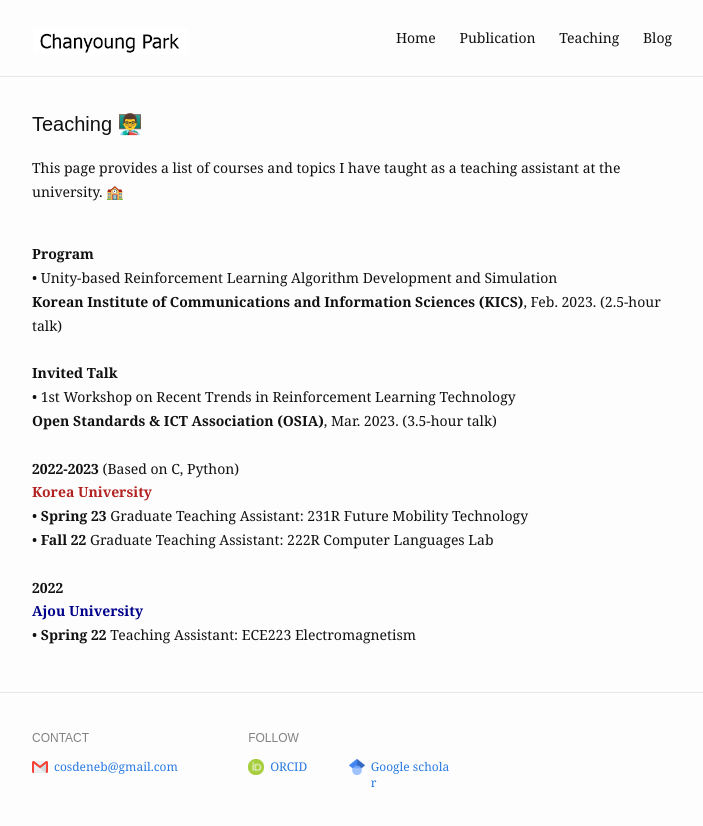
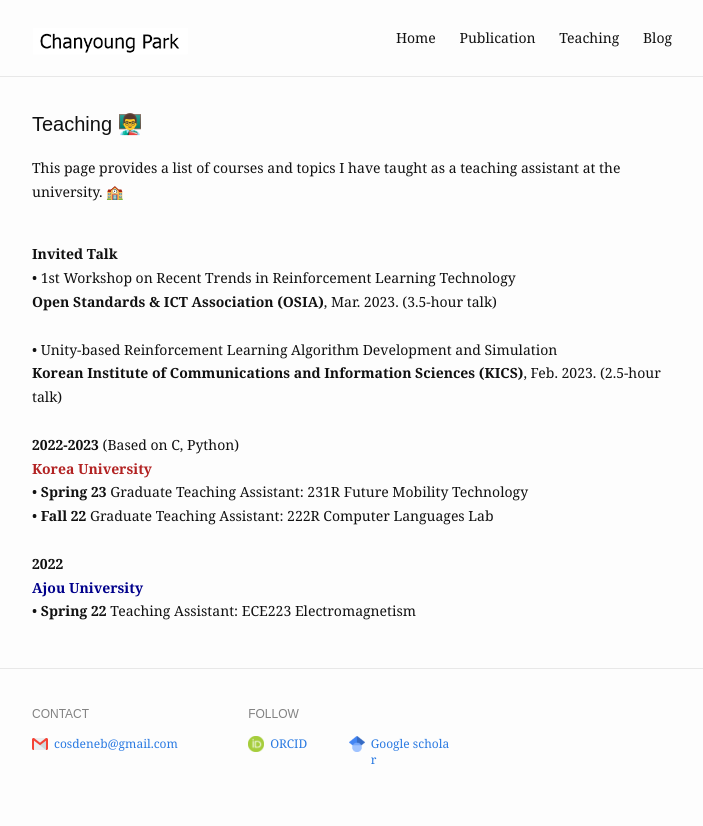
Before and after one commit to cosdeneb/cosdeneb.github.io, a Jekyll site: the page built from teaching.md, in a window 1280 px wide. Shown: the top 826 px of the page, without its empty margins (288-991 px from the left). Built offline with Jekyll 4.4.1, drawn with Linux system fonts in a browser that asks for light colours.

Commit message:
Update teaching.md

```diff
--- a/teaching.md
+++ b/teaching.md
@@ -8,13 +8,12 @@ This page provides a list of courses and topics I have taught as a teaching assi
 <br/> <br/>
 
 <p>
-  <b>Program</b> <br/>
-  • Unity-based Reinforcement Learning Algorithm Development and Simulation <br/>
-  <b>Korean Institute of Communications and Information Sciences (KICS)</b>, Feb. 2023. (2.5-hour talk) <br/><br/>
-
   <b>Invited Talk</b> <br/>
   • 1st Workshop on Recent Trends in Reinforcement Learning Technology <br/>
   <b>Open Standards & ICT Association (OSIA)</b>, Mar. 2023. (3.5-hour talk) <br/><br/>
+
+  • Unity-based Reinforcement Learning Algorithm Development and Simulation <br/>
+  <b>Korean Institute of Communications and Information Sciences (KICS)</b>, Feb. 2023. (2.5-hour talk) <br/><br/>
 
   <b>2022-2023</b> (Based on C, Python) <br/>
   <font color='#b22222'><b>Korea University</b></font> <br/>
```
